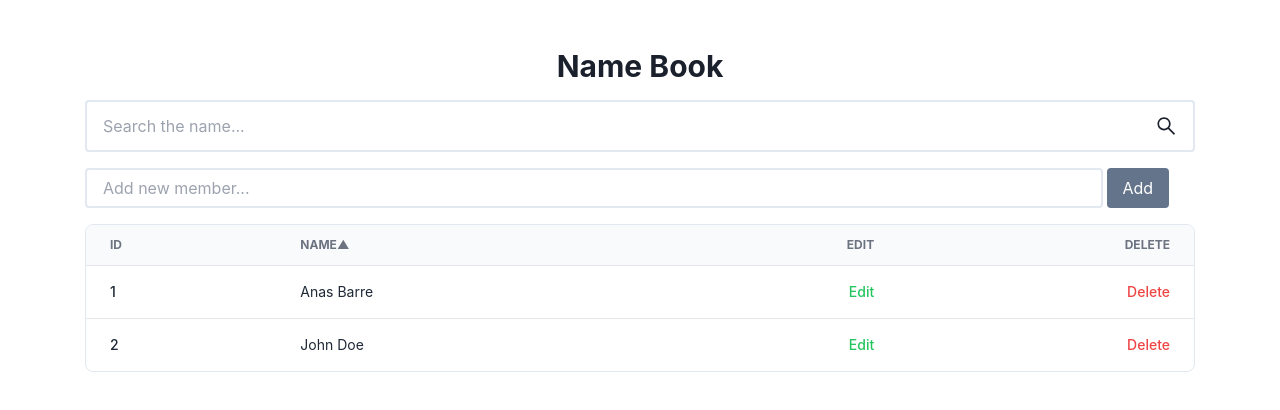
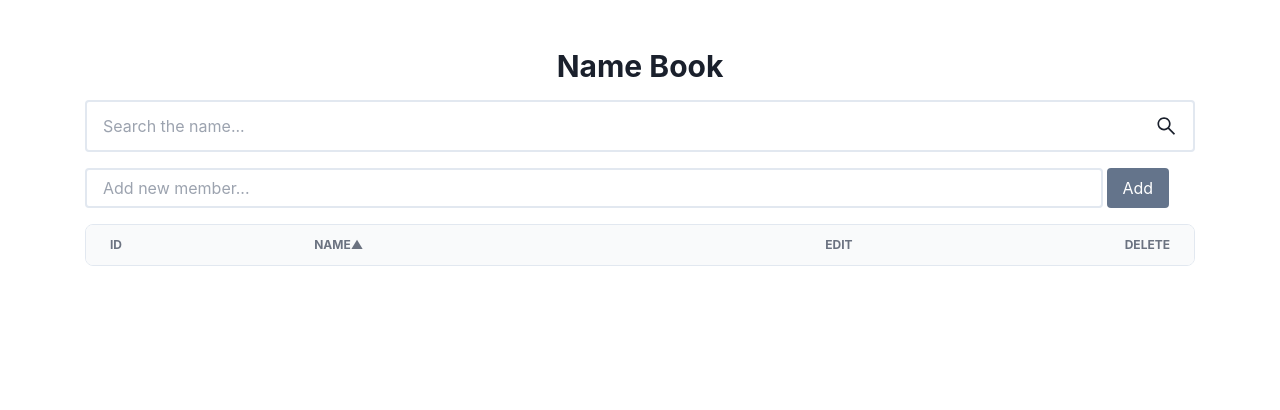
Before and after one commit to Sana-Shabeel/hope-react-assessment, a React (Vite) app: page / in a window 1280 px wide. Shown: the top 410 px of the page. Built offline with nearby package versions, Linux system fonts and the light colour scheme.

Commit message:
splitting the functionality for better maintainability

```diff
--- a/src/App.tsx
+++ b/src/App.tsx
@@ -1,82 +1,25 @@
 import { useEffect, useState } from "react";
-import Search from "./component/Search";
-import AddMember from "./component/AddMember";
-import TableHeader from "./component/TableHeader";
-
-export interface Member {
-  id: number;
-  name: string;
-}
+import { Member } from "./modal";
+import { MemberList } from "./component/MemberList";
 
 function App() {
-  const [members, setMember] = useState<Member[]>([
-    {
-      id: 1,
-      name: "Anas Barre",
-    },
-    {
-      id: 2,
-      name: "John Doe",
-    },
-  ]);
-  const [searchName, setSearchName] = useState("");
+  const [members, setMembers] = useState<Member[]>([]);
 
-  // SAVING THE NOTES TO LOCALSTORAGE
   useEffect(() => {
     const savedMembers: Member[] = JSON.parse(
       localStorage.getItem("members-hope-assesment") || "[]"
     );
 
     if (savedMembers) {
-      setMember(savedMembers);
+      setMembers(savedMembers);
     }
   }, []);
-
-  useEffect(() => {
-    localStorage.setItem("members-hope-assesment", JSON.stringify(members));
-  }, [members]);
-
-  const addNewMember = (member: string) => {
-    if (member.trim() === "") return;
-    setMember([
-      ...members,
-      {
-        id: members.length + 1,
-        name: member,
-      },
-    ]);
-  };
-
-  const updateMemberName = (newName: string, oldName: string) => {
-    const updatedMembers = members.map((member) => {
-      if (member.name === oldName) {
-        return {
-          ...member,
-          name: newName,
-        };
-      }
-      return member;
-    });
-
-    setMember(updatedMembers);
-  };
-
-  const deleteMember = (id: number) => {
-    setMember((prev) => prev.filter((item) => item.id !== id));
-  };
 
   return (
     <div>
       <div className="w-11/12 mx-auto mt-12 md:w-9/12 lg:w-1110">
         <h1 className="text-3xl font-bold text-center mb-4">Name Book</h1>
-        <Search handleSearchMember={setSearchName} />
-        <AddMember addNewMember={addNewMember} />
-        <TableHeader
-          deleteMember={deleteMember}
-          members={members.filter((note) => note.name.includes(searchName))}
-          updateMemberName={updateMemberName}
-          setMember={setMember}
-        />
+        <MemberList initialMembers={members} />
       </div>
     </div>
   );
--- /dev/null
+++ b/src/component/MemberList.tsx
@@ -0,0 +1,69 @@
+import React, { useEffect, useMemo, useState } from "react";
+import { Member } from "../modal";
+import Search from "./Search";
+import AddMember from "./AddMember";
+import TableHeader from "./TableHeader";
+
+export interface MemberListProps {
+  initialMembers: Member[];
+}
+
+export function MemberList({ initialMembers }: MemberListProps) {
+  const [members, setMembers] = useState<Member[]>(initialMembers);
+  const [searchName, setSearchName] = useState("");
+
+  useEffect(() => {
+    localStorage.setItem("members-hope-assesment", JSON.stringify(members));
+  }, [members]);
+
+  const addNewMember = (member: string) => {
+    if (member.trim() === "") return;
+    setMembers([
+      ...members,
+      {
+        id: members.length + 1,
+        name: member,
+      },
+    ]);
+  };
+
+  const updateMemberName = (newName: string, oldName: string) => {
+    const updatedMembers = members.map((member) => {
+      if (member.name === oldName) {
+        return {
+          ...member,
+          name: newName,
+        };
+      }
+      return member;
+    });
+
+    setMembers(updatedMembers);
+  };
+
+  const deleteMember = (id: number) => {
+    setMembers((prev) => prev.filter((item) => item.id !== id));
+  };
+
+  // Using useMemo to avoid expensive computations on every re-render
+  const filteredMembers = useMemo(
+    () => members.filter((note) => note.name.includes(searchName)),
+    [members, searchName]
+  );
+
+  // Wrap the TableHeader component with React.memo to avoid unnecessary re-renders
+  const MemoizedTableHeader = React.memo(TableHeader);
+
+  return (
+    <>
+      <Search handleSearchMember={setSearchName} />
+      <AddMember addNewMember={addNewMember} />
+      <TableHeader
+        deleteMember={deleteMember}
+        members={filteredMembers}
+        updateMemberName={updateMemberName}
+        setMembers={setMembers}
+      />
+    </>
+  );
+}
```
